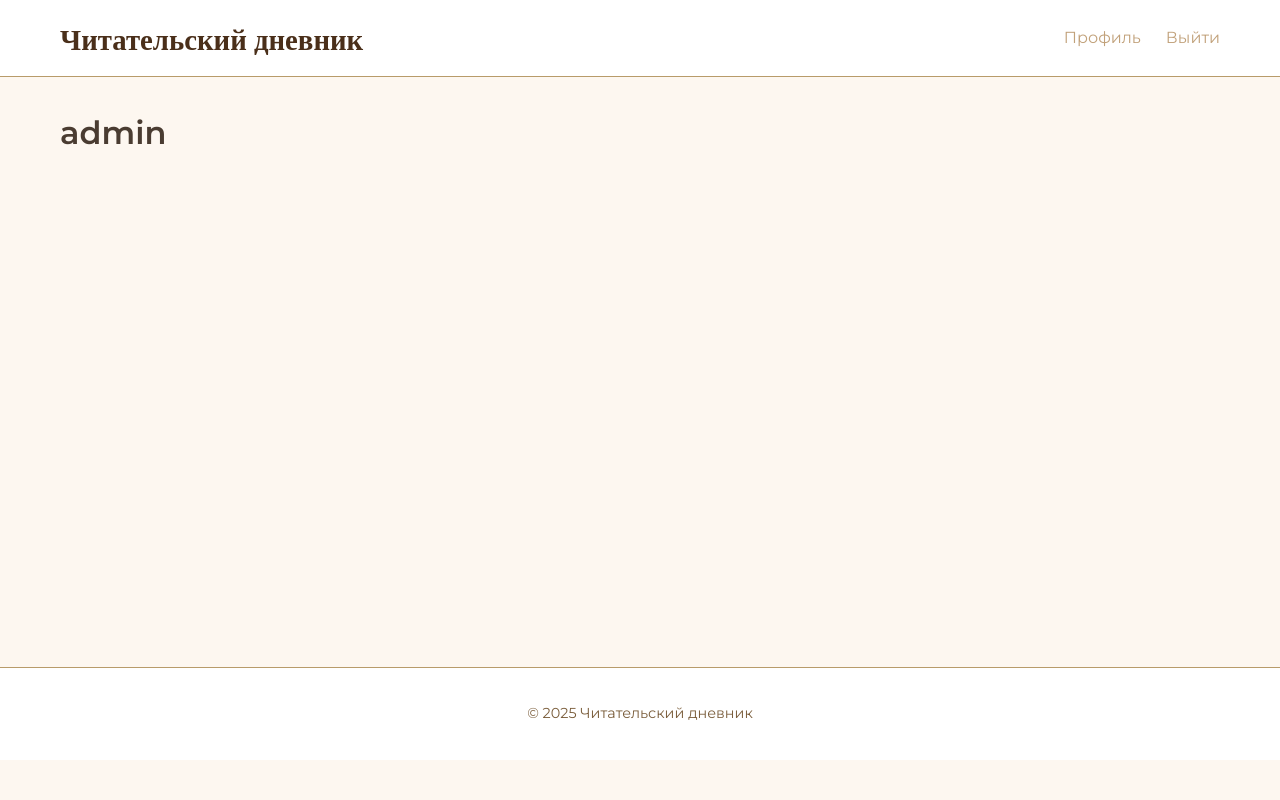
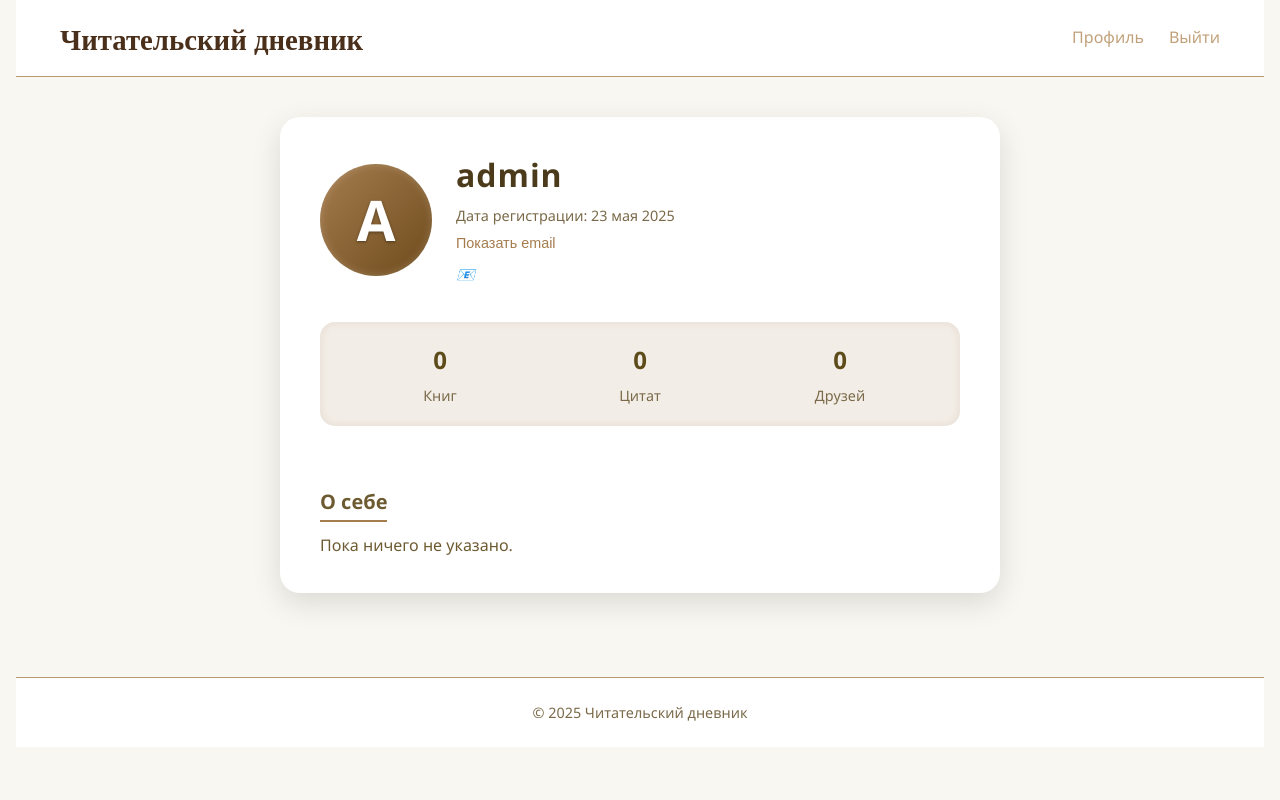
Before and after one commit to Hronaxe/book-diary, a Django app: page /profile/ in a window 1280 px wide. Run offline with Django 5.2, Linux system fonts and the light colour scheme; a user stored in the database is signed in; some libraries are stand-ins or nearby versions.

Commit message:
change profile

```diff
--- a/core/templates/users/profile.html
+++ b/core/templates/users/profile.html
@@ -1,4 +1,214 @@
-{% extends "base.html" %} {% load crispy_forms_tags %} {% block content %}
-<h1>{{ user.username }}</h1>
-<h1>{{ user.email }}</h1>
-{% endblock content %}
+{% extends "base.html" %}
+{% load crispy_forms_tags %}
+
+{% block title %}Профиль пользователя {{ user.username }}{% endblock %}
+
+{% block content %}
+<style>
+    body {
+        color: #333;
+        font-family: 'Segoe UI', Tahoma, Geneva, Verdana, sans-serif;
+        background: #f9f7f1;
+        margin: 0;
+        padding: 0 1rem;
+    }
+
+    #profile-card {
+        max-width: 720px;
+        margin: 2.5rem auto;
+        padding: 2rem 2.5rem;
+        background: #fff;
+        border-radius: 20px;
+        box-shadow: 0 10px 30px rgba(0,0,0,0.12);
+        opacity: 0;
+        transform: scale(0.95);
+        transition: opacity 0.5s ease-out, transform 0.5s ease-out;
+    }
+
+    /* Flex container */
+    #profile-card > div.flex {
+        display: flex;
+        flex-wrap: wrap;
+        align-items: center;
+        gap: 1.5rem;
+    }
+
+    /* Аватар */
+    .profile-avatar {
+        width: 112px;
+        height: 112px;
+        background: linear-gradient(135deg, #a57c4e, #6e4b1c);
+        display: flex;
+        align-items: center;
+        justify-content: center;
+        border-radius: 50%;
+        font-size: 3.5rem;
+        font-weight: 700;
+        color: #fff;
+        text-shadow: 0 1px 3px rgba(0,0,0,0.4);
+        box-shadow: inset 0 0 8px rgba(255, 255, 255, 0.2);
+        flex-shrink: 0;
+    }
+
+    /* Информация */
+    .flex-1 {
+        flex: 1;
+        min-width: 220px;
+    }
+
+    h2 {
+        font-size: 2rem;
+        font-weight: 700;
+        color: #4b3b1b;
+        margin: 0 0 0.25rem 0;
+        letter-spacing: 0.03em;
+    }
+
+    p {
+        margin: 0.2rem 0;
+        color: #7a6a49;
+        font-size: 0.9rem;
+    }
+
+    #toggle-email {
+        background: none;
+        border: none;
+        color: #a57c4e;
+        cursor: pointer;
+        font-size: 0.9rem;
+        margin-top: 0.3rem;
+        padding: 0;
+        transition: color 0.3s ease;
+    }
+
+    #toggle-email:hover,
+    #toggle-email:focus {
+        color: #6e4b1c;
+        outline: none;
+        text-decoration: underline;
+    }
+
+    #email-text {
+        color: #555;
+        font-size: 0.95rem;
+        margin-top: 0.4rem;
+        font-style: italic;
+    }
+
+    /* Статистика */
+    .profile-stats {
+        display: grid;
+        grid-template-columns: repeat(auto-fit, minmax(80px, 1fr));
+        gap: 1.5rem;
+        margin-top: 2rem;
+        background: #f2ede6;
+        padding: 1rem 2rem;
+        border-radius: 15px;
+        box-shadow: inset 0 0 8px rgba(165, 124, 78, 0.15);
+        text-align: center;
+        color: #8b7c5a;
+    }
+
+    .profile-stats div p:first-child {
+        font-size: 1.5rem;
+        font-weight: 700;
+        color: #5e4b1a;
+        margin-bottom: 0.25rem;
+    }
+
+    /* О себе */
+    .profile-about {
+        margin-top: 2.5rem;
+        color: #6e5a31;
+    }
+
+    .profile-about h3 {
+        font-weight: 600;
+        font-size: 1.25rem;
+        margin-bottom: 0.5rem;
+        border-bottom: 2px solid #a57c4e;
+        display: inline-block;
+        padding-bottom: 0.15rem;
+    }
+
+    .profile-about p {
+        font-size: 1rem;
+        line-height: 1.5;
+        color: #6e5a31;
+    }
+
+    /* Анимация появления */
+    #profile-card.opacity-100 {
+        opacity: 1 !important;
+        transform: scale(1) !important;
+    }
+
+    /* Адаптив */
+    @media (max-width: 640px) {
+        #profile-card > div.flex {
+            flex-direction: column;
+            align-items: center;
+            text-align: center;
+        }
+
+        .flex-1 {
+            min-width: auto;
+        }
+    }
+</style>
+
+<div id="profile-card" class="profile-card opacity-0 scale-95 transition duration-500 ease-out">
+    <div class="flex flex-col md:flex-row items-center md:items-start space-y-6 md:space-y-0 md:space-x-8">
+        <!-- Аватар -->
+        <div class="profile-avatar">
+            {{ user.username|slice:":1"|upper }}
+        </div>
+
+        <!-- Инфо -->
+        <div class="flex-1">
+            <h2>{{ user.username }}</h2>
+            <p>Дата регистрации: {{ user.date_joined|date:"d E Y" }}</p>
+            <button id="toggle-email" aria-expanded="false" aria-controls="email-text">
+                Показать email
+            </button>
+            <p id="email-text" class="hidden">📧 {{ user.email }}</p>
+        </div>
+    </div>
+
+    <!-- Статистика -->
+    <div class="profile-stats">
+        <div>
+            <p>0</p>
+            <p>Книг</p>
+        </div>
+        <div>
+            <p>0</p>
+            <p>Цитат</p>
+        </div>
+        <div>
+            <p>0</p>
+            <p>Друзей</p>
+        </div>
+    </div>
+
+    <!-- О себе -->
+    <div class="profile-about">
+        <h3>О себе</h3>
+        <p>Пока ничего не указано.</p>
+    </div>
+</div>
+
+<script>
+    window.addEventListener('DOMContentLoaded', () => {
+        const card = document.getElementById('profile-card');
+        card.classList.remove('opacity-0', 'scale-95');
+        card.classList.add('opacity-100', 'scale-100');
+    });
+
+    document.getElementById('toggle-email').addEventListener('click', function () {
+        const emailText = document.getElementById('email-text');
+        emailText.classList.toggle('hidden');
+        this.textContent = emailText.classList.contains('hidden') ? 'Показать email' : 'Скрыть email';
+    });
+</script>
+{% endblock %}
```
Also changed, not shown: static/css/profile.css (added, +63 -0 lines).
